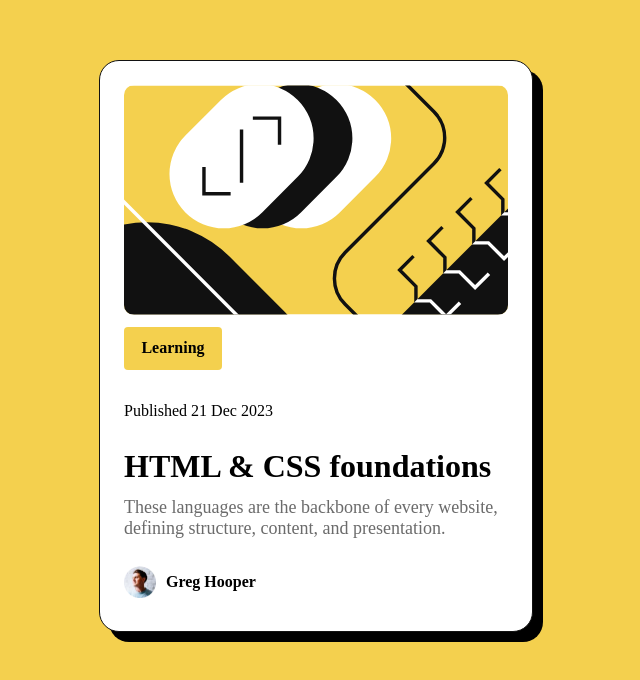
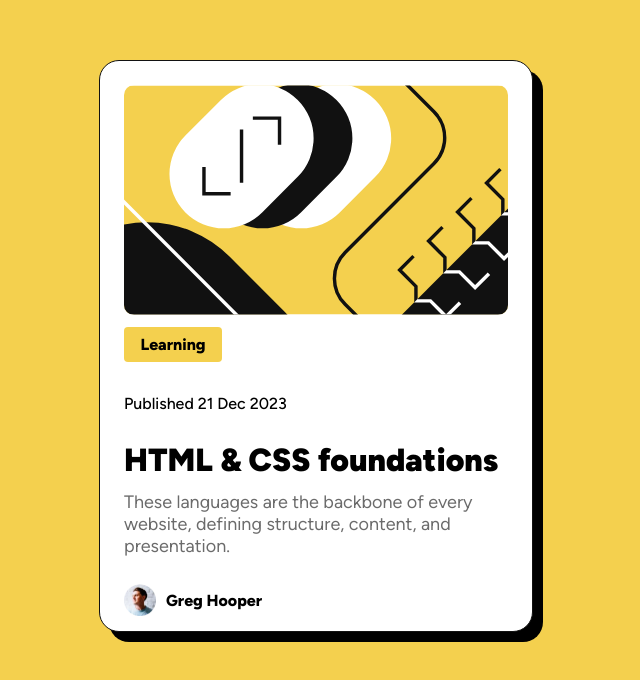
Before and after one commit to FahryWinata/Blog-Preview-Card, a plain HTML site: page index.html in a window 1280 px wide. Shown: the part 112-792 px from the top of the page, without its empty margins (324-964 px from the left). Drawn offline with Linux system fonts and the light colour scheme; the site is published under a folder, as on GitHub Pages, so addresses that start at the root find nothing.

Commit message:
Update style.css

```diff
--- a/style.css
+++ b/style.css
@@ -1,6 +1,6 @@
 @font-face {
   font-family: Figtree;
-  src: url(/assets/fonts/Figtree-VariableFont_wght.ttf);
+  src: url(./assets/fonts/Figtree-VariableFont_wght.ttf);
 }
 
 body {
```
